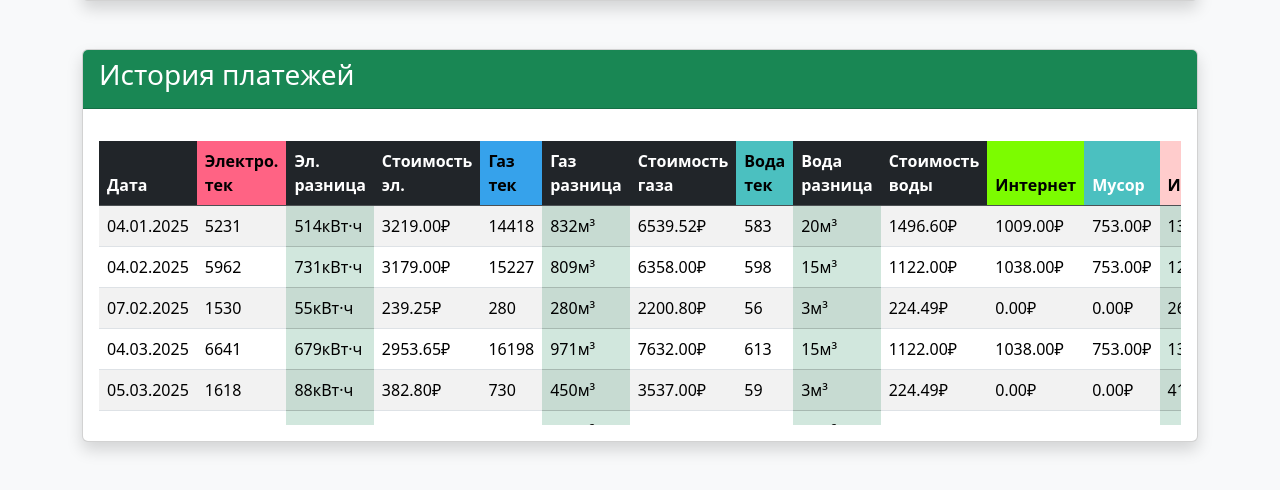
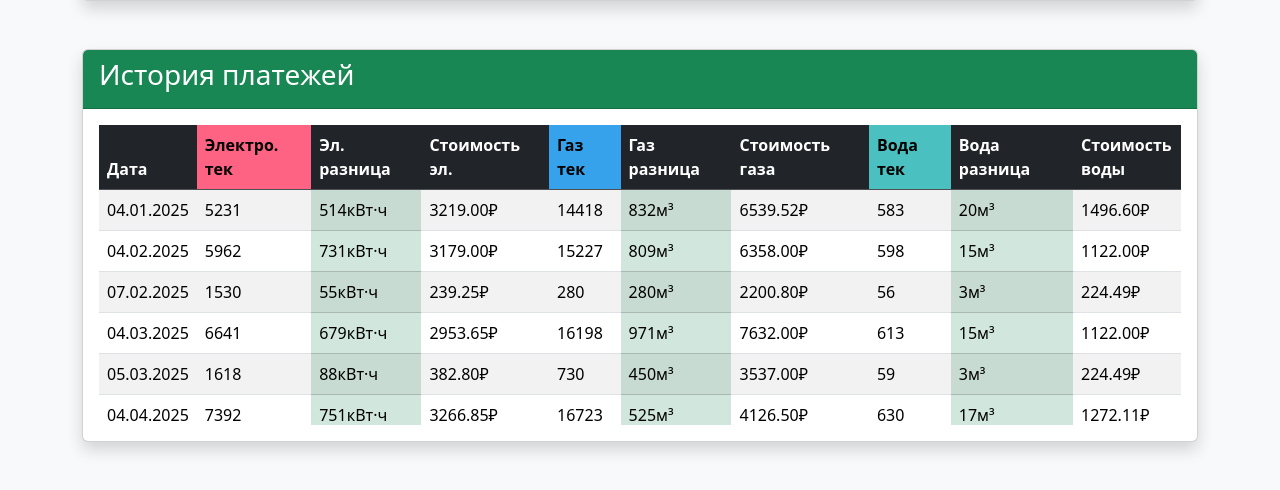
Before and after one commit to runo4938/ProjDjango, a Django app: page / in a window 1280 px wide. Shown: the part 683-1173 px from the top of the page. Run offline with Django 5.2, Linux system fonts and the light colour scheme; data comes from the database, SQL or seed files in the repository; some libraries are stand-ins or nearby versions.

Commit message:
28/10/26_2

```diff
--- a/utility_payments/payments/templates/payments/_records_table.html
+++ b/utility_payments/payments/templates/payments/_records_table.html
@@ -1,6 +1,5 @@
-<div class="table-container">
-    <table class="table" id="records-table">
-        <table class="table table-striped">
+<div class="table-container table-responsive-wrapper" tabindex="0" id="scrollable-table">
+    <table class="table table-striped" id="records-table" style="min-width: 1400px;">
         <thead class="table-dark">
             <tr>
                 <th>Дата</th>
@@ -38,7 +37,9 @@
                         <td class="table-success">{{ p.total_cost|floatformat:2 }}₽</td>
                         <td>
                             {% if p.date|date:"d.m.Y" == current_date|date:"d.m.Y" %}
-                                    <button class="btn btn-danger btn-sm delete-btn" data-id="{{ p.id }}">Удалить</button>
+                                <button class="btn btn-danger btn-sm delete-btn"
+                                        data-id="{{ p.id }}"
+                                        tabindex="0">Удалить</button>
                             {% endif %}
                         </td>
                     </tr>
```
Lines whose indentation alone changed are shown as unchanged.
